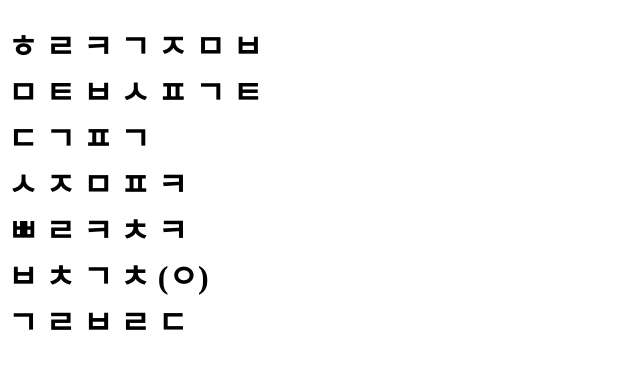
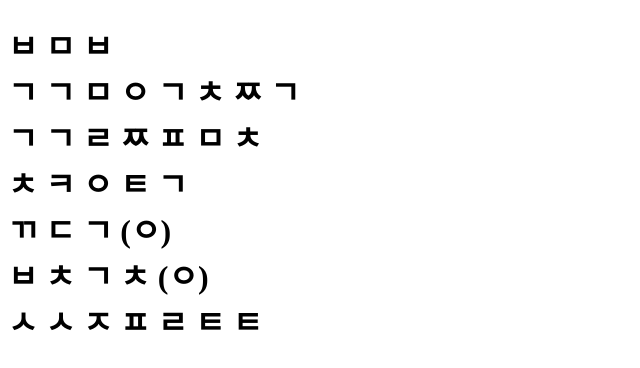
Before and after one commit to baenol123/babquiz, a plain HTML site: page index.html in a window 1280 px wide. Shown: the whole page, without its empty margins (0-640 px from the left). Drawn offline with Linux system fonts and the light colour scheme.

Commit message:
Update index.html

```diff
--- a/index.html
+++ b/index.html
@@ -6,13 +6,13 @@
   <title>김나현 선생님과 함께하는 급식퀴즈</title>
   <script>
     function change11() {
-      document.getElementById('11').innerText = "후";
+      document.getElementById('11').innerText = "백";
     }
     function change12() {
-      document.getElementById('12').innerText = "리";
+      document.getElementById('12').innerText = "미";
     }
     function change13() {
-      document.getElementById('13').innerText = "카";
+      document.getElementById('13').innerText = "밥";
     }
     function change14() {
       document.getElementById('14').innerText = "게";
@@ -28,67 +28,80 @@
     }
 
     function change21() {
-      document.getElementById('21').innerText = "미";
+      document.getElementById('21').innerText = "고";
     }
     function change22() {
-      document.getElementById('22').innerText = "트";
+      document.getElementById('22').innerText = "기";
     }
     function change23() {
-      document.getElementById('23').innerText = "볼";
+      document.getElementById('23').innerText = "많";
     }
     function change24() {
-      document.getElementById('24').innerText = "스";
+      document.getElementById('24').innerText = "이";
     }
     function change25() {
-      document.getElementById('25').innerText = "파";
+      document.getElementById('25').innerText = "김";
     }
     function change26() {
-      document.getElementById('26').innerText = "게";
+      document.getElementById('26').innerText = "치";
     }
     function change27() {
-      document.getElementById('27').innerText = "티";
+      document.getElementById('27').innerText = "찌";
+    }
+    function change28() {
+      document.getElementById('28').innerText = "개";
     }
 
     function change31() {
-      document.getElementById('31').innerText = "달";
+      document.getElementById('31').innerText = "김";
     }
     function change32() {
-      document.getElementById('32').innerText = "걀";
+      document.getElementById('32').innerText = "가";
     }
     function change33() {
-      document.getElementById('33').innerText = "파";
+      document.getElementById('33').innerText = "루";
     }
     function change34() {
-      document.getElementById('34').innerText = "국";
+      document.getElementById('34').innerText = "쪽";
+    }
+    function change35() {
+      document.getElementById('35').innerText = "파";
+    }
+    function change36() {
+      document.getElementById('36').innerText = "무";
+    }
+    function change37() {
+      document.getElementById('37').innerText = "침";
     }
 
+
      function change41() {
-      document.getElementById('41').innerText = "수";
+      document.getElementById('41').innerText = "치";
     }
     function change42() {
-      document.getElementById('42').innerText = "제";
+      document.getElementById('42').innerText = "킨";
     }
     function change43() {
-      document.getElementById('43').innerText = "무";
+      document.getElementById('43').innerText = "윙";
     }
     function change44() {
-      document.getElementById('44').innerText = "피";
+      document.getElementById('44').innerText = "튀";
     }
     function change45() {
-      document.getElementById('45').innerText = "클";
+      document.getElementById('45').innerText = "김";
     }
 
      function change51() {
-      document.getElementById('51').innerText = "뿌";
+      document.getElementById('51').innerText = "깍";
     }
     function change52() {
-      document.getElementById('52').innerText = "링";
+      document.getElementById('52').innerText = "두";
     }
     function change53() {
-      document.getElementById('53').innerText = "클";
+      document.getElementById('53').innerText = "기";
     }
     function change54() {
-      document.getElementById('54').innerText = "치";
+      document.getElementById('54').innerText = "(완)";
     }
     function change55() {
       document.getElementById('55').innerText = "킨";
@@ -111,19 +124,25 @@
     }
 
      function change71() {
-      document.getElementById('71').innerText = "갈";
+      document.getElementById('71').innerText = "소";
     }
     function change72() {
-      document.getElementById('72').innerText = "릭";
+      document.getElementById('72').innerText = "시";
     }
     function change73() {
-      document.getElementById('73').innerText = "브";
+      document.getElementById('73').innerText = "지";
     }
     function change74() {
-      document.getElementById('74').innerText = "레";
+      document.getElementById('74').innerText = "프";
     }
     function change75() {
-      document.getElementById('75').innerText = "드";
+      document.getElementById('75').innerText = "리";
+    }
+    function change76() {
+      document.getElementById('76').innerText = "타";
+    }
+    function change77() {
+      document.getElementById('77').innerText = "타";
     }
   </script>
 </head>
@@ -131,45 +150,45 @@
   <div>
     <h1>
       <div id="1st_menu">
-        <span id="11" onclick="change11()">ㅎ</span>
-        <span id="12" onclick="change12()">ㄹ</span>
-        <span id="13" onclick="change13()">ㅋ</span>
-        <span id="14" onclick="change14()">ㄱ</span>
-        <span id="15" onclick="change15()">ㅈ</span>
-        <span id="16" onclick="change16()">ㅁ</span>
-        <span id="17" onclick="change17()">ㅂ</span>
+        <span id="11" onclick="change11()">ㅂ</span>
+        <span id="12" onclick="change12()">ㅁ</span>
+        <span id="13" onclick="change13()">ㅂ</span>
+
       </div>
       <div id="2nd_menu">
-        <span id="21" onclick="change21()">ㅁ</span>
-        <span id="22" onclick="change22()">ㅌ</span>
-        <span id="23" onclick="change23()">ㅂ</span>
-        <span id="24" onclick="change24()">ㅅ</span>
-        <span id="25" onclick="change25()">ㅍ</span>
-        <span id="26" onclick="change26()">ㄱ</span>
-        <span id="27" onclick="change27()">ㅌ</span>
+        <span id="21" onclick="change21()">ㄱ</span>
+        <span id="22" onclick="change22()">ㄱ</span>
+        <span id="23" onclick="change23()">ㅁ</span>
+        <span id="24" onclick="change24()">ㅇ</span>
+        <span id="25" onclick="change25()">ㄱ</span>
+        <span id="26" onclick="change26()">ㅊ</span>
+        <span id="27" onclick="change27()">ㅉ</span>
+        <span id="28" onclick="change28()">ㄱ</span>
 
       </div>
 
       <div id="3rd_menu">
-        <span id="31" onclick="change31()">ㄷ</span>
-        <span id="32" onclick="change32()">ㄱ</span>
-        <span id="33" onclick="change33()">ㅍ</span>
-        <span id="34" onclick="change34()">ㄱ</span>
+          <span id="21" onclick="change21()">ㄱ</span>
+        <span id="32" onclick="change22()">ㄱ</span>
+        <span id="33" onclick="change23()">ㄹ</span>
+        <span id="34" onclick="change24()">ㅉ</span>
+        <span id="35" onclick="change25()">ㅍ</span>
+        <span id="36" onclick="change26()">ㅁ</span>
+        <span id="37" onclick="change27()">ㅊ</span>
       </div>
 
       <div id="4th_menu">
-        <span id="41" onclick="change41()">ㅅ</span>
-        <span id="42" onclick="change42()">ㅈ</span>
-        <span id="43" onclick="change43()">ㅁ</span>
-        <span id="44" onclick="change44()">ㅍ</span>
-        <span id="45" onclick="change45()">ㅋ</span>
+        <span id="41" onclick="change41()">ㅊ</span>
+        <span id="42" onclick="change42()">ㅋ</span>
+        <span id="43" onclick="change43()">ㅇ</span>
+        <span id="44" onclick="change44()">ㅌ</span>
+        <span id="45" onclick="change45()">ㄱ</span>
       </div>
       <div id="5th_menu">
-        <span id="51" onclick="change51()">ㅃ</span>
-        <span id="52" onclick="change52()">ㄹ</span>
-        <span id="53" onclick="change53()">ㅋ</span>
-        <span id="54" onclick="change54()">ㅊ</span>
-        <span id="55" onclick="change55()">ㅋ</span>
+        <span id="51" onclick="change51()">ㄲ</span>
+        <span id="52" onclick="change52()">ㄷ</span>
+        <span id="53" onclick="change53()">ㄱ</span>
+        <span id="54" onclick="change54()">(ㅇ)</span>
       </div>
       <div id="6th_menu">
         <span id="61" onclick="change61()">ㅂ</span>
@@ -180,11 +199,14 @@
 
       </div>
       <div id="7th_menu">
-        <span id="71" onclick="change71()">ㄱ</span>
-        <span id="72" onclick="change72()">ㄹ</span>
-        <span id="73" onclick="change73()">ㅂ</span>
-        <span id="74" onclick="change74()">ㄹ</span>
-        <span id="75" onclick="change75()">ㄷ</span>
+        <span id="71" onclick="change71()">ㅅ</span>
+        <span id="72" onclick="change72()">ㅅ</span>
+        <span id="73" onclick="change73()">ㅈ</span>
+        <span id="74" onclick="change74()">ㅍ</span>
+        <span id="75" onclick="change75()">ㄹ</span>
+        <span id="76" onclick="change76()">ㅌ</span>
+        <span id="77" onclick="change77()">ㅌ</span>
+
       </div>
     </h1>
   </div>
```
